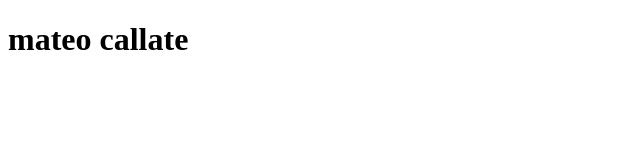
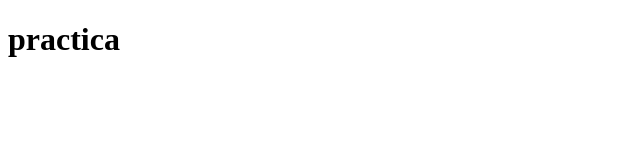
Before and after one commit to Guevara0002/actividad-1, a plain HTML site: page index.html in a window 1280 px wide. Shown: the whole page, without its empty margins (0-640 px from the left). Drawn offline with Linux system fonts and the light colour scheme.

Commit message:
practica

```diff
--- a/index.html
+++ b/index.html
@@ -6,6 +6,6 @@
     <title>Document</title>
 </head>
 <body>
-    <h1>mateo callate</h1>
+    <h1>practica</h1>
 </body>
 </html>
```
